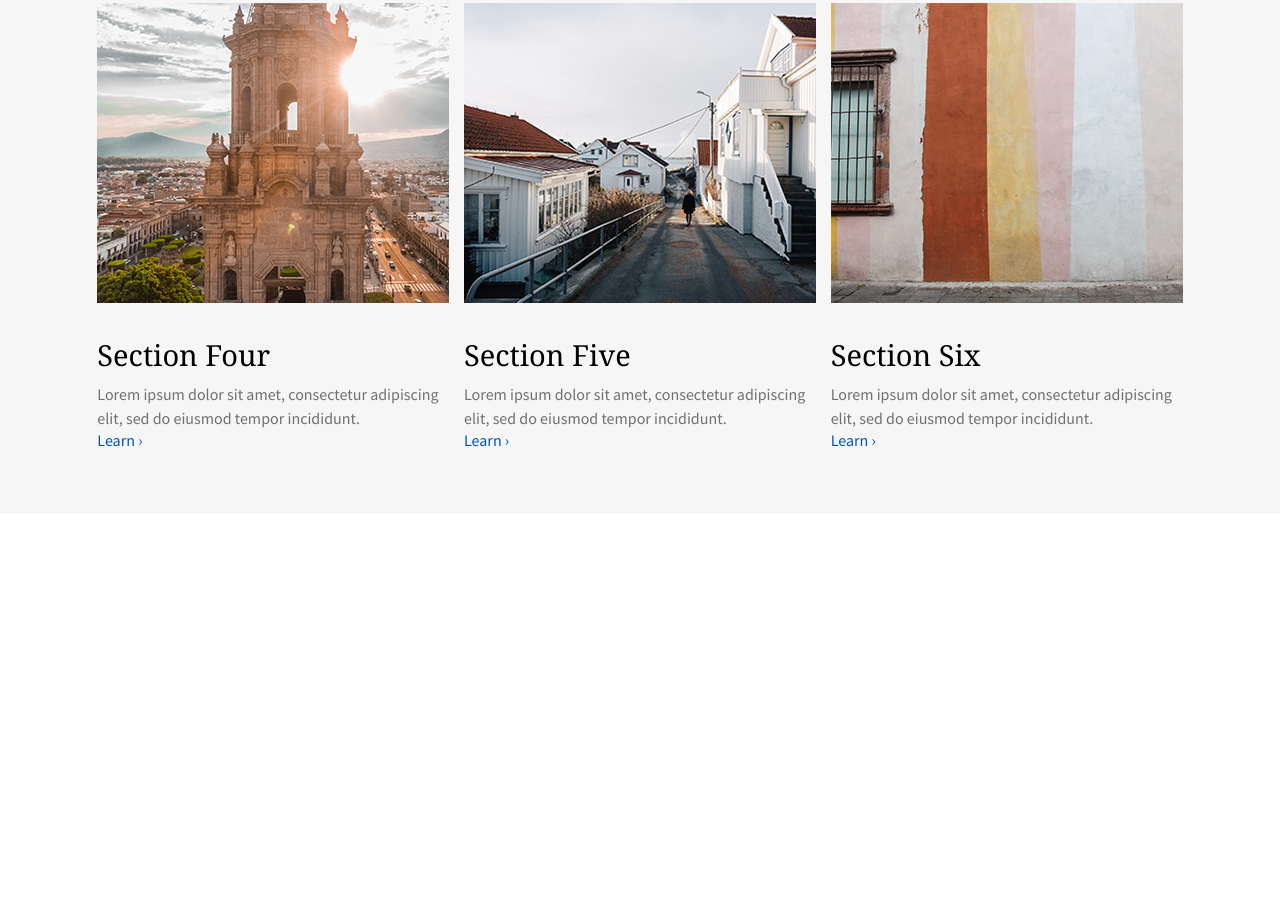
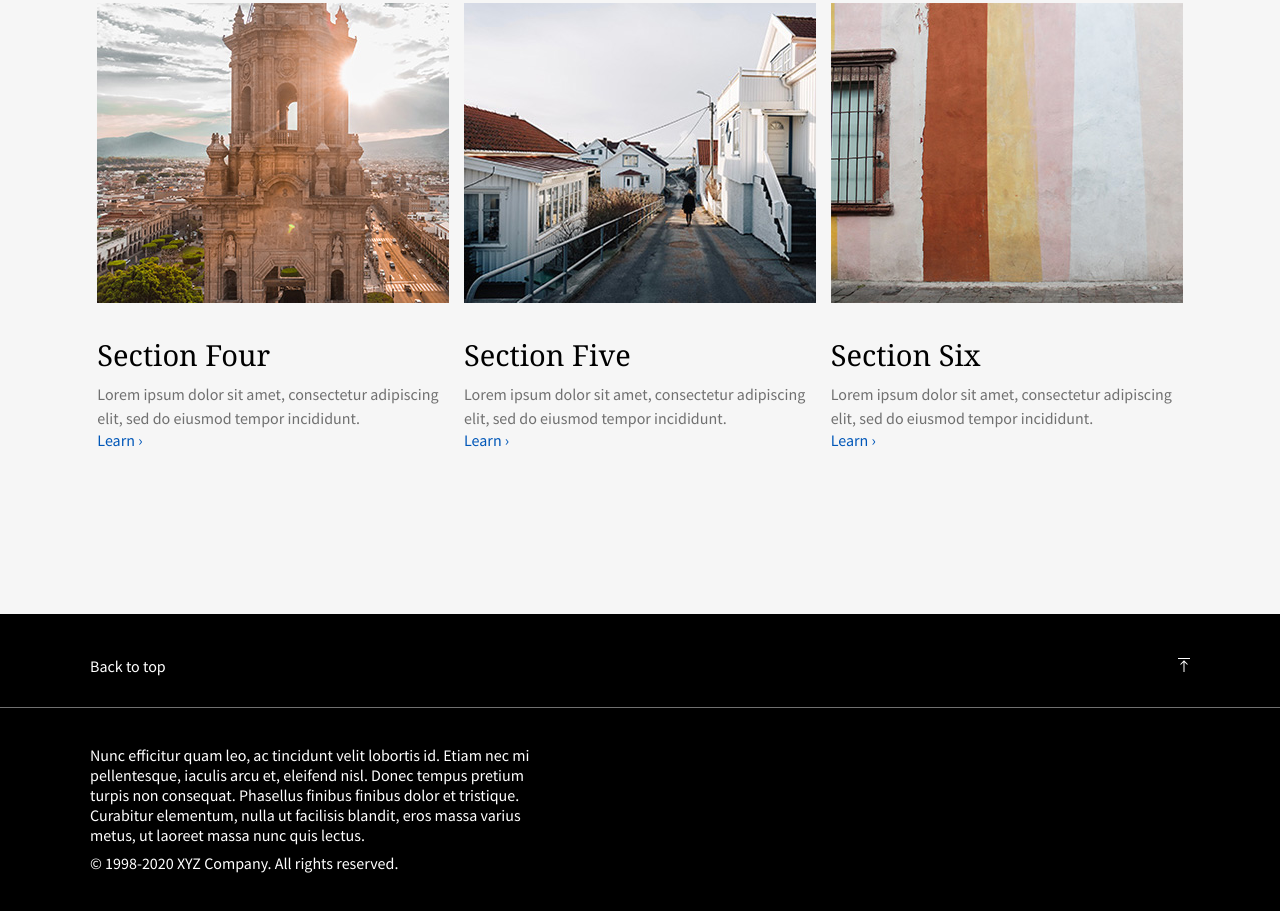
Before and after one commit to withjam/prototype-challenge-one, a plain HTML site: page index.html in a window 1280 px wide. Shown: the part 3711-4622 px from the top of the page. Before the commit the page ends 4225 px from the top, so only its background shows below. Drawn offline with Linux system fonts and the light colour scheme.

Commit message:
Added footer markup and styles, some other minor styling updates

```diff
--- a/css/card-grid.css
+++ b/css/card-grid.css
@@ -3,6 +3,7 @@
   background-color: var(--lightest-grey);
   padding-top: 100px;
   padding-left: 0;
+  padding-bottom: 100px;
   padding-right: 0;
 }
 
@@ -48,7 +49,6 @@
   max-height: 480px;
   margin-bottom: 30px;
   overflow: hidden;
-  cursor: pointer;
 }
 
 @media only screen and (min-width: 768px) {
@@ -105,10 +105,11 @@
 .card-cta {
   text-decoration: none;
   color: var(--blue);
+  cursor: pointer;
   transition: color .25s ease-in-out;
 }
 
-/* .card-cta:hover {
+.card-cta:hover {
   color: var(--black);
 }
 
@@ -118,4 +119,4 @@
 
 .card-cta:hover span {
   padding-left: 3px;
-} */
+}
--- a/css/footer.css
+++ b/css/footer.css
@@ -0,0 +1,68 @@
+footer {
+  position: relative;
+  background-color: var(--black);
+  width: 100%;
+  height: 400px;
+  color: var(--white);
+}
+
+.footer-wrapper {
+  max-width: none;
+  padding-left: 24px;
+  padding-right: 24px;
+}
+
+@media only screen and (min-width: 768px) {
+  .footer-wrapper {
+    max-width: none;
+    padding-left: 0;
+    padding-right: 0;
+  }
+}
+
+.footer-inner {
+  padding-left: 0;
+  padding-right: 0;
+}
+
+@media only screen and (min-width: 768px) {
+  .footer-inner {
+    padding-left: 90px;
+    padding-right: 90px;
+  }
+}
+
+.back-to-top {
+  padding-top: 42px;
+  padding-bottom: 31px;
+}
+
+.back-to-top-button-text {
+  color: var(--white);
+}
+
+.back-to-top button {
+  cursor: pointer;
+}
+
+.back-to-top .footer-inner {
+  display: flex;
+  flex-direction: row;
+  justify-content: space-between;
+}
+
+.footer-content {
+  padding-top: 37px;
+  border-top: 1px solid var(--dark-grey);
+}
+
+.footer-content p {
+  max-width: none;
+  margin-bottom: 8px;
+}
+
+@media only screen and (min-width: 768px) {
+  .footer-content p {
+    max-width: 40%;
+  }
+}
--- a/css/header.css
+++ b/css/header.css
@@ -86,7 +86,7 @@ header {
 
 .navigation-link:hover {
   transform: translateY(-2px);
-  color: var(--medium-grey);
+  color: var(--blue);
 }
 
 .navigation-link span {
--- a/css/index.css
+++ b/css/index.css
@@ -15,10 +15,6 @@ body {
   overflow: scroll;
 }
 
-body.menu-open {
-  /* overflow: hidden; */
-}
-
 .preload * {
   -webkit-transition: none !important;
   -moz-transition: none !important;
@@ -30,11 +26,6 @@ body.menu-open {
   position: relative;
   overflow: hidden;
 }
-
-/* .wrapper {
-  max-width: 1440px;
-  margin: auto;
-} */
 
 section {
   max-width: 1440px;
@@ -49,15 +40,3 @@ section {
     padding-right: 90px;
   }
 }
-
-/* .content-wrapper {
-  margin-left: 0;
-  margin-right: 0;
-}
-
-@media only screen and (min-width: 768px) {
-  .content-wrapper {
-    margin-left: 90px;
-    margin-right: 90px;
-  }
-} */
--- a/index.html
+++ b/index.html
@@ -13,7 +13,7 @@
             <div class="brand-logo-wrapper">
                 <img src="assets/images/logo.svg" class="brand-logo" alt="logoipsum brand logo" />
             </div>
-            <nav class="navigation">
+            <nav class="navigation" role="navigation">
                 <ul class="navigation-links"></ul>
             </nav>
             <button class="menu-button" type="button" aria-label="open side menu">MENU</button>
@@ -47,7 +47,7 @@
                             <picture>
                                 <source srcset="assets/images/photo-8.jpg" media="(min-width: 768px)">
                                 <source srcset="assets/images/photo-8-366x366.jpg" media="(min-width: 375px)">
-                                <img src="assets/images/photo-8.jpg" alt="playful couple">
+                                <img src="assets/images/photo-8.jpg" alt="woman getting her hat pulled over her eyes by her friend">
                             </picture>
                         </div>
                         <div class="checker-board-copy-lockup-wrapper">
@@ -68,7 +68,7 @@
                             <picture>
                                 <source srcset="assets/images/photo-9.jpg" media="(min-width: 768px)">
                                 <source srcset="assets/images/photo-9-366x366.jpg" media="(min-width: 375px)">
-                                <img src="assets/images/photo-9.jpg" alt="person tying shoe">
+                                <img src="assets/images/photo-9.jpg" alt="person tying their shoe in the snow">
                             </picture>
                         </div>
                         <div class="checker-board-copy-lockup-wrapper">
@@ -92,7 +92,7 @@
                             <div class="checker-board-copy-lockup">
                                 <h2 class="headline headline--checker-board">Sign up for email</h2>
                                 <div class="checker-board-form-wrapper">
-                                    <form onsubmit="return false;" class="checker-board-form">
+                                    <form onsubmit="return false;" class="checker-board-form" aria-label="sign up for email">
                                         <label class="checker-board-form-element">
                                             <span>Email</span>
                                             <input type="email" name="email">
@@ -117,7 +117,7 @@
                                     <picture>
                                         <source srcset="assets/images/photo-1.jpg" media="(min-width: 768px)">
                                         <source srcset="assets/images/photo-1-175x175.jpg" media="(min-width: 375px)">
-                                        <img src="assets/images/photo-1.jpg" alt="boxer taping hands">
+                                        <img src="assets/images/photo-1.jpg" alt="boxer hands wrapped">
                                     </picture>
                                 </div>
                                 <div class="card-copy-lockup">
@@ -149,7 +149,7 @@
                                     <picture>
                                         <source srcset="assets/images/photo-3.jpg" media="(min-width: 768px)">
                                         <source srcset="assets/images/photo-3-175x175.jpg" media="(min-width: 375px)">
-                                        <img src="assets/images/photo-3.jpg" alt="person taking supplements">
+                                        <img src="assets/images/photo-3.jpg" alt="person pouring tablets out of a bottle into their hand">
                                     </picture>
                                 </div>
                                 <div class="card-copy-lockup">
@@ -165,7 +165,7 @@
                                     <picture>
                                         <source srcset="assets/images/photo-4.jpg" media="(min-width: 768px)">
                                         <source srcset="assets/images/photo-4-175x175.jpg" media="(min-width: 375px)">
-                                        <img src="assets/images/photo-4.jpg" alt="city view">
+                                        <img src="assets/images/photo-4.jpg" alt="city view facing the sun">
                                     </picture>
                                 </div>
                                 <div class="card-copy-lockup">
@@ -181,7 +181,7 @@
                                     <picture>
                                         <source srcset="assets/images/photo-5.jpg" media="(min-width: 768px)">
                                         <source srcset="assets/images/photo-5-175x175.jpg" media="(min-width: 375px)">
-                                        <img src="assets/images/photo-5.jpg" alt="person walking away">
+                                        <img src="assets/images/photo-5.jpg" alt="person walking away down a narrow street">
                                     </picture>
                                 </div>
                                 <div class="card-copy-lockup">
@@ -197,7 +197,7 @@
                                     <picture>
                                         <source srcset="assets/images/photo-6.jpg" media="(min-width: 768px)">
                                         <source srcset="assets/images/photo-6-175x175.jpg" media="(min-width: 375px)">
-                                        <img src="assets/images/photo-6.jpg" alt="striped wall">
+                                        <img src="assets/images/photo-6.jpg" alt="striped painted wall">
                                     </picture>
                                 </div>
                                 <div class="card-copy-lockup">
@@ -213,7 +213,25 @@
                 </section>
             </div>
         </main>
-        <footer class="footer"></footer>
+        <footer>
+            <section class="footer-wrapper">
+                <div class="back-to-top">
+                    <div class="footer-inner">
+                        <button type="button" class="back-to-top-button-text" alt="back to top button text" aria-label="scroll to top">Back to top</p>
+                        <button type="button" class="back-to-top-button-icon" alt="back to top button icon" aria-label="scroll to top"><img src="assets/images/back-to-top.svg" width="12" height="14" alt="back to top arrow" /></button>
+                    </div>
+                </div>
+                <div class="footer-content">
+                    <div class="footer-inner">
+                        <p>Nunc efficitur quam leo, ac tincidunt velit lobortis id. Etiam nec mi pellentesque, iaculis arcu et,
+                            eleifend nisl. Donec tempus pretium turpis non consequat. Phasellus finibus finibus dolor et tristique.
+                            Curabitur elementum, nulla ut facilisis blandit, eros massa varius metus, ut laoreet massa nunc quis lectus.
+                        </p>
+                        <p>&copy; 1998-2020 XYZ Company. All rights reserved.</p>
+                    </div>
+                </div>
+            </section>
+        </footer>
     </div>
 </body>
 <script src="js/index.js"></script>
--- a/js/index.js
+++ b/js/index.js
@@ -2,6 +2,7 @@ class Main {
     init() {
         this.menuLinksWrapper = document.querySelector('.menu-links-wrapper');
         this.body = document.querySelector('body');
+        this.rootElement = document.documentElement;
 
         this.getNavData();
         this.bindEvents();
@@ -10,7 +11,8 @@ class Main {
     bindEvents() {
         const menuBtn = document.querySelector('.menu-button');
         const closeBtn = document.querySelector('.menu-top-button--right');
-        const menuLinksWrapper = document.querySelector('.menu-links-wrapper');
+        const backToTopText = document.querySelector('.back-to-top-button-text');
+        const backToTopIcon = document.querySelector('.back-to-top-button-icon');
 
         closeBtn.addEventListener('click', () => {
             if (this.menuLinksWrapper.classList.contains('is-active')) {
@@ -30,7 +32,21 @@ class Main {
             if (!this.body.classList.contains('menu-open')) {
                 this.body.classList.add('menu-open');
             }
-        })
+        });
+
+        backToTopText.addEventListener('click', () => {
+            this.rootElement.scrollTo({
+                top: 0,
+                behavior: 'smooth'
+            });
+        });
+
+        backToTopIcon.addEventListener('click', () => {
+            this.rootElement.scrollTo({
+                top: 0,
+                behavior: 'smooth'
+            });
+        });
     }
 
     getNavData() {
```
Also changed, not shown: css/checkerboard.css (+0 -8 lines), assets/images/back-to-top.svg (added).
